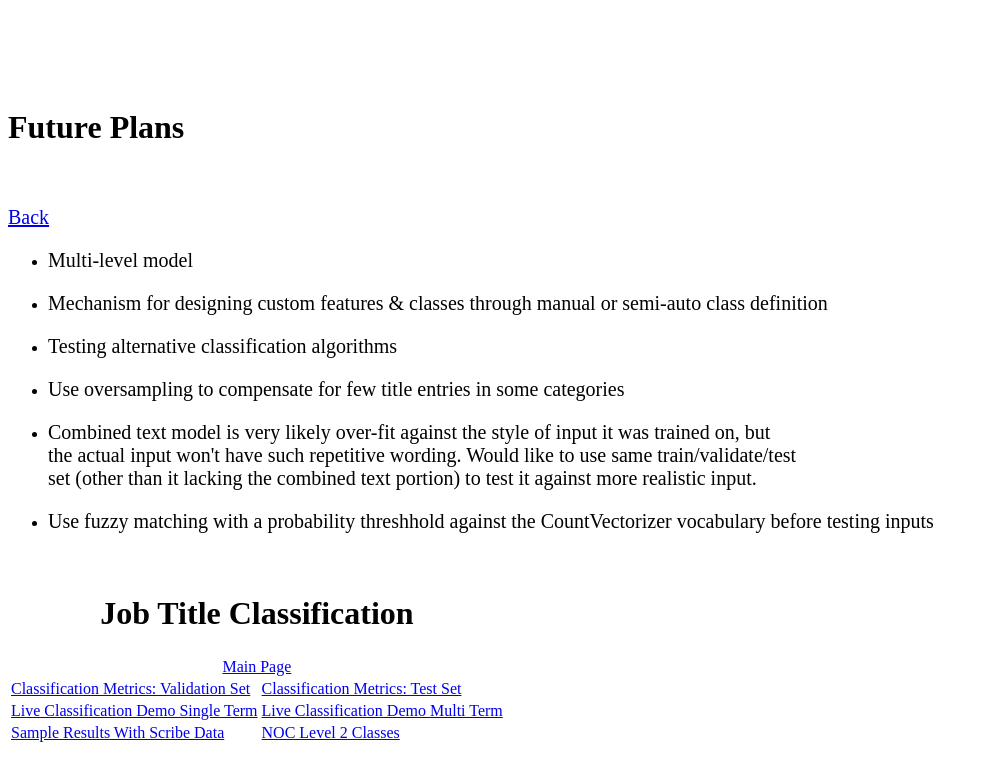
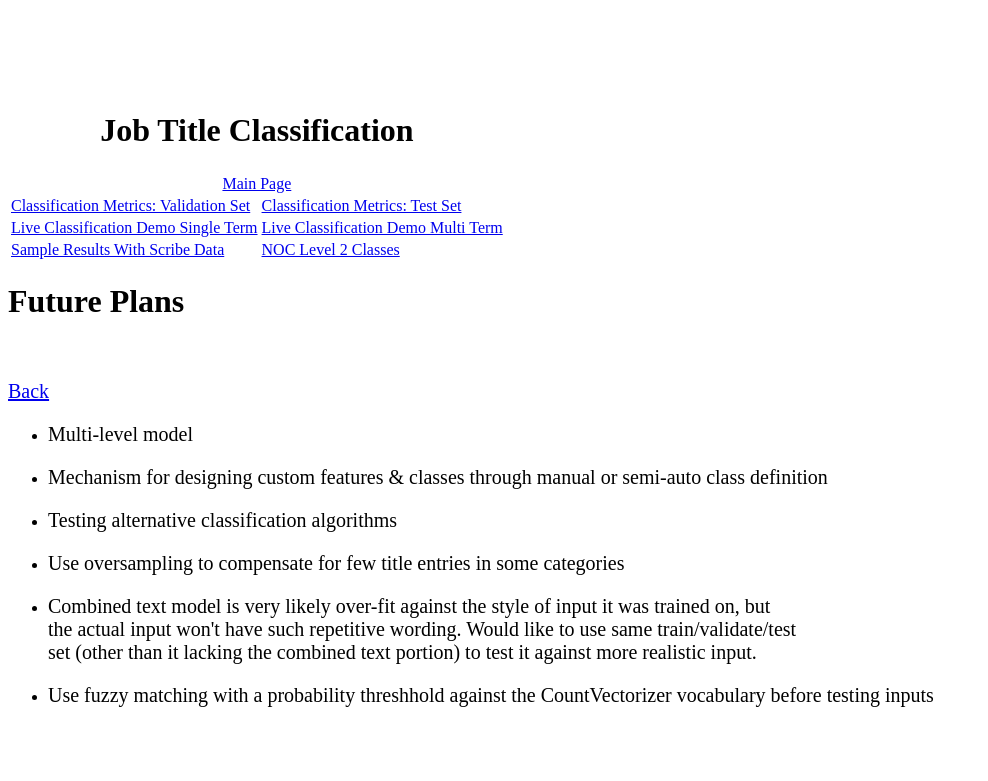
Before and after one commit to kotoroshinoto/whostheboss, a Flask app: page /future_plans in a window 1280 px wide. Shown: the top 781 px of the page, without its empty margins (0-988 px from the left). Run offline with Flask 2, Linux system fonts and the light colour scheme; parts of the project's set-up code (start-up, migrations or seed data) failed here and were passed over; some libraries are stand-ins or nearby versions.

Commit message:
try again

```diff
--- a/scribe_classifier/flask_demo/templates/layout.html
+++ b/scribe_classifier/flask_demo/templates/layout.html
@@ -6,7 +6,6 @@
 </head>
   <body>
   <div class="page">
-
     <table border="0" class = "table">
     <strong>
         <tr>
@@ -28,10 +27,8 @@
             <td><a href=/classes>NOC Level 2 Classes</a></td>
         </tr>
     </strong>
-  <tr colspan="2" style="text-align:center">
+    </table>
     {% block body %}
     {% endblock %}
-  </tr>
-  </table>
   </div>
 </body>
```
